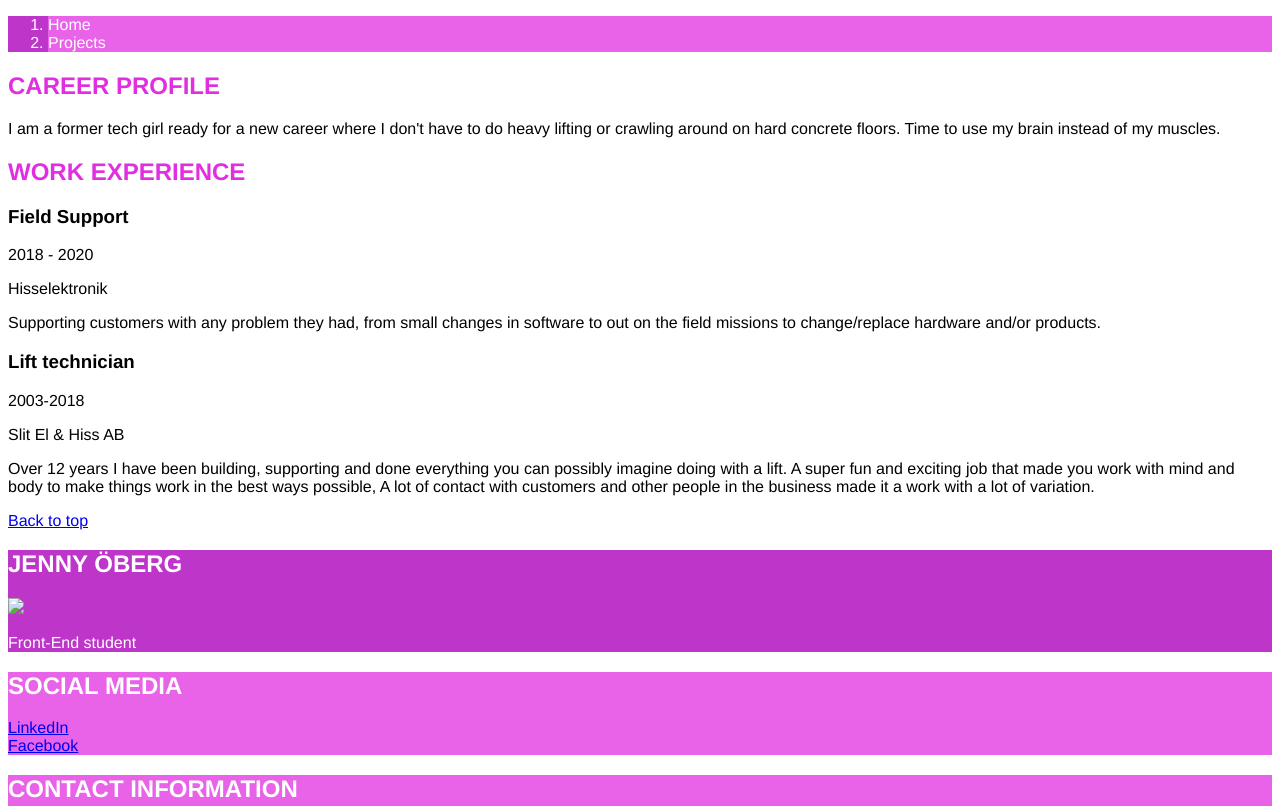
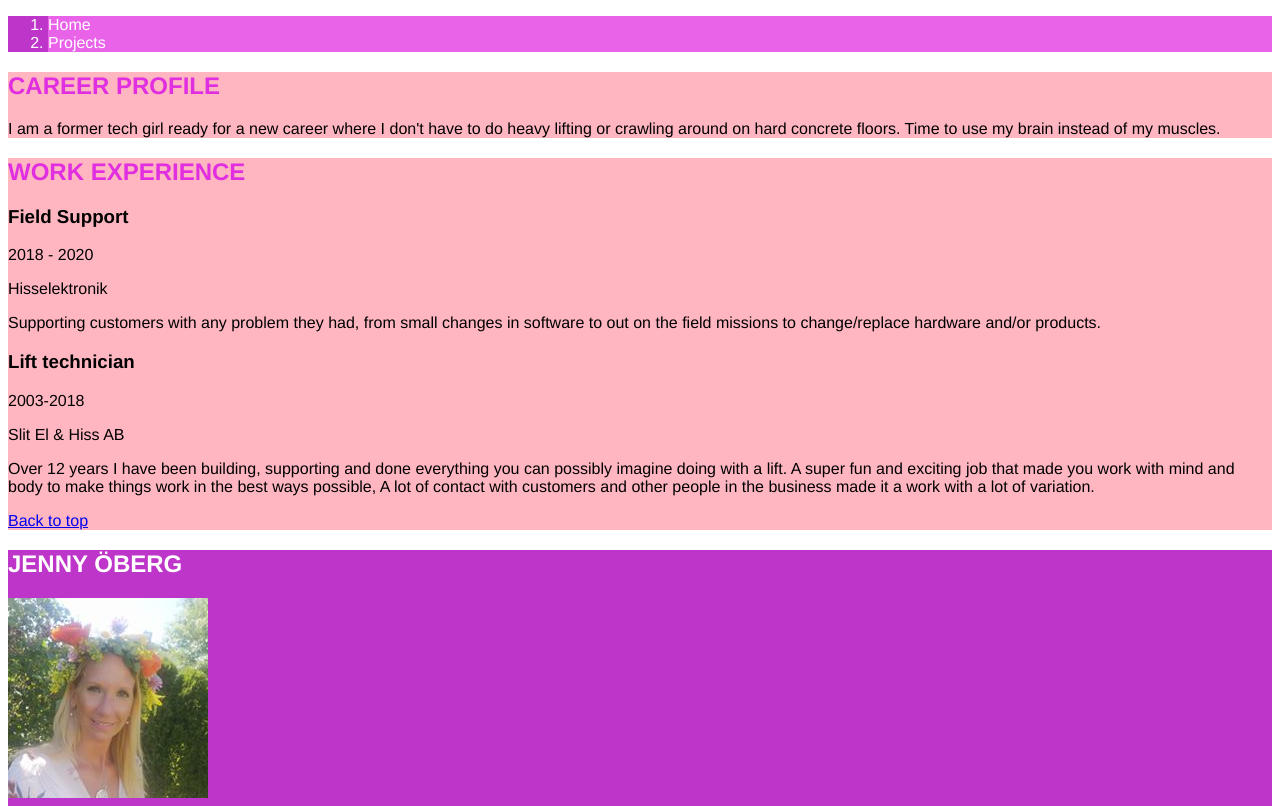
Before and after one commit to Beetroot-Academy-Frontend-August-2020/lesson-4-Amarylliz, a plain HTML site: page class4/cv/cv.html in a window 1280 px wide. Shown: the top 806 px of the page. Drawn offline with Linux system fonts and the light colour scheme.

Commit message:
Added color to main and picture

```diff
--- a/class4/cv/cv.html
+++ b/class4/cv/cv.html
@@ -2,7 +2,7 @@
 <html lang="en">
 <head>
     <title> Jenny Öberg's CV</title>
-    <link rel="stylesheet" href="external.css">
+    <link rel="stylesheet" href="./styles/external.css">
 </head>
 <body>
     <a id="top"></a>
@@ -13,7 +13,7 @@
         </ol>
     </nav>
     <main>
-        <section>
+        <section class="main-area-color">
             <h2>Career Profile</h2>
             <p>
                 I am a former tech girl ready for a new career where I don't have to do
@@ -22,7 +22,7 @@
             </p>
         </section>
     </main>
-    <section>
+    <section class="main-area-color">
         <h2>Work experience</h2>
         <article>
             <h3>Field Support</h3>
--- a/class4/cv/external.css
+++ b/class4/cv/styles/external.css
@@ -21,5 +21,8 @@ h2 {
     color:rgb(255, 255, 255);
 }
 .profile-heading {
-    color: white;
+    color: rgb(255, 255, 255);
 }
+.main-area-color {
+    background-color: lightpink;
+}
```
Also changed, not shown: class4/cv/images/me.jpg (added).
